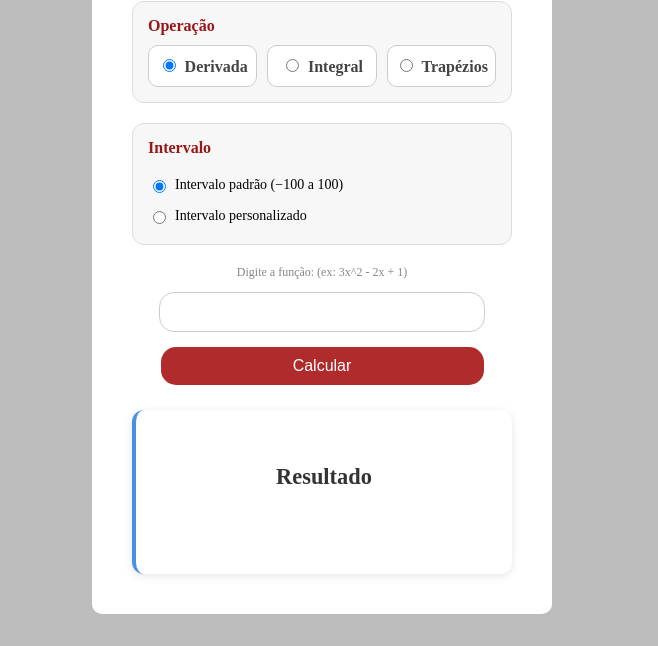
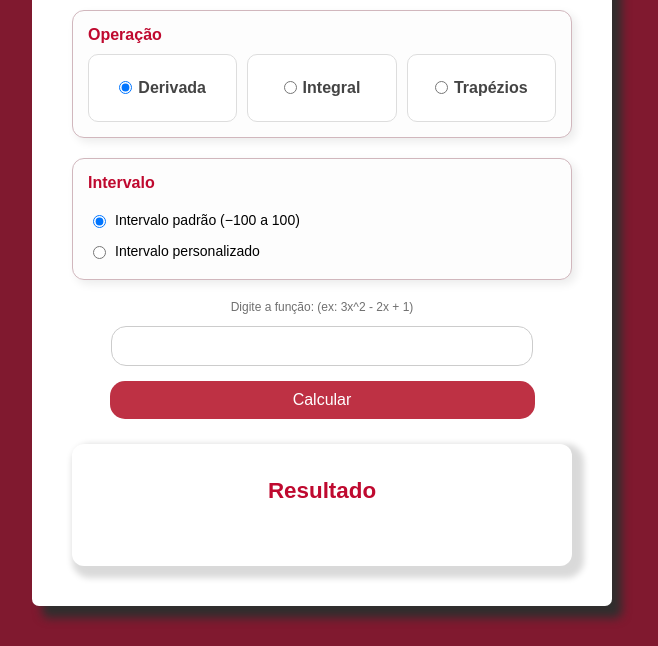
Before and after one commit to EzeGolder/Projeto-Derivada---Scripts, a website: page web/html/index.html in a window 1280 px wide. Shown: the part 154-800 px from the top of the page, without its empty margins (318-976 px from the left). Drawn offline with Linux system fonts and the light colour scheme.

Commit message:
Update index.css

```diff
--- a/web/css/index.css
+++ b/web/css/index.css
@@ -1,78 +1,153 @@
+/* ===========================
+   ESTILO GERAL
+=========================== */
 body {
-  background-color: #bdbdbd;
+  background-color: #80192f; /* Novo fundo */
   display: flex;
   justify-content: center;
   align-items: center;
   height: 100vh;
   margin: 0;
+  font-family: Sans-Serif;
 }
 
 .calculadora-derivada {
   background-color: #ffffff;
   padding: 40px;
   text-align: center;
-  width: 380px;
-  border-radius: 10px;
+  width: 500px;
+  border-radius: 7px;
+  box-shadow: 10px 12px 10px #302e2e; /* Sombra nova */
 }
 
+/* ===========================
+   TÍTULO E EXEMPLO
+=========================== */
 .calculadora-derivada h1 {
-  color: #961818;
+  color: #BF092F;
   margin-bottom: 25px;
 }
 
-
-#modo {
-  margin-bottom: 20px;
-  font-size: 18px;
-  font-weight: bold;
-  display: flex;
-  justify-content: space-around;
-  padding: 10px 0;
-}
-
-#modo label {
-  display: flex;
-  align-items: center;
-  gap: 6px;
-  cursor: pointer;
-}
-
 #exemplo {
-  color: #868686;
+  color: #707070;
   font-size: 12px;
 }
 
+/* ===========================
+   CAMPOS DE INPUT
+=========================== */
 input[type="text"] {
   padding: 10px;
   width: 80%;
   border: 1px solid #ccc;
   border-radius: 15px;
   font-size: 16px;
+  font-family: Sans-Serif;
 }
 
+/* ===========================
+   BOTÕES
+=========================== */
 button {
   margin-top: 15px;
   padding: 10px 20px;
-  background-color: #b02b2b;
+  background-color: #BE3144;
   color: white;
   width: 85%;
   border-radius: 15px;
   font-size: 16px;
   border: none;
+  cursor: pointer;
+  transition: 0.2s;
 }
 
 button:hover {
-  background-color: #822c2c;
+  background-color: #872341;
 }
 
+/* ===========================
+   RESULTADO SIMPLES
+=========================== */
 #resultado {
   margin-top: 25px;
-  font-weight: 600;
-  font-size: 19px;
-  color: #222;
+  font-weight: bolder;
+  font-size: 14px;
+  color: #A53860;
   white-space: pre-line;
 }
 
+/* ===========================
+   GRUPOS EM CARTÕES
+=========================== */
+.grupo-card {
+  background: #fdfdfd;
+  padding: 15px;
+  margin-bottom: 20px;
+  border-radius: 12px;
+  border: 1px solid #d1b7bd;
+  text-align: left;
+  box-shadow: 4px 4px 10px rgba(0,0,0,0.08);
+}
+
+.grupo-card h2 {
+  margin: 0 0 10px 0;
+  color: #BF092F;
+  font-size: 16px;
+  font-weight: 700;
+}
+
+/* ===========================
+   OPÇÕES DE OPERAÇÃO (cartões)
+=========================== */
+.opcoes-operacao {
+  display: flex;
+  justify-content: space-between;
+  gap: 10px;
+}
+
+.card-opcao {
+  background: white;
+  border: 1px solid #ddd;
+  padding: 12px 8px;
+  flex: 1;
+  border-radius: 10px;
+  text-align: center;
+  cursor: pointer;
+  transition: 0.2s ease;
+  font-weight: 600;
+  color: #444;
+  display: flex;
+  align-items: center;
+  justify-content: center;
+  gap: 6px;
+
+  /* padroniza altura */
+  min-height: 42px;
+}
+
+.card-opcao:hover {
+  background: #f8e1e7;
+  border-color: #BE3144;
+  box-shadow: inset 0 0 4px rgba(190,49,68,0.22);
+}
+
+.card-opcao input {
+  margin: 0;
+}
+
+/* ===========================
+   RADIO INLINE
+=========================== */
+.linha-radio {
+  display: flex;
+  align-items: center;
+  gap: 6px;
+  padding: 5px 0;
+}
+
+/* ===========================
+   INTERVALOS
+=========================== */
 #intervalo-opcao {
   margin-top: 20px;
   font-size: 14px;
@@ -91,124 +166,63 @@ button:hover {
   width: 45%;
 }
 
+/* ===========================
+   ÁREA DE RESULTADO GRANDE
+=========================== */
 #resultado-area {
   margin-top: 25px;
   padding: 15px;
-  background: #f4f4f4;
-  border: 2px solid #ccc;
+  background: #faf6f8;
+  border: 2px solid #d4a3ad;
   border-radius: 10px;
-
   text-align: left;
   width: 90%;
   margin-left: auto;
   margin-right: auto;
-
-
-  height: 240px;          /* altura inicial grande */
-  overflow-y: auto;       /* ativa scroll interno se precisar */
-  box-sizing: border-box; /* garante que padding não estoura o tamanho */
+  height: 240px;
+  overflow-y: auto;
+  box-sizing: border-box;
 }
-
 
 #resultado-area h3 {
   margin-top: 0;
-  color: #444;
+  color: #A53860;
   font-size: 18px;
   text-align: center;
 }
 
-#resultado {
-  font-size: 16px;
-  white-space: pre-wrap;
-  word-break: break-word;
-  color: #222;
-}
-
-/* Grupo em cartões */
-.grupo-card {
-  background: #f7f7f7;
-  padding: 15px;
-  margin-bottom: 20px;
-  border-radius: 12px;
-  border: 1px solid #dcdcdc;
-  text-align: left;
-}
-
-.grupo-card h2 {
-  margin: 0 0 10px 0;
-  color: #961818;
-  font-size: 16px;
-  font-weight: 700;
-}
-
-/* Botões de operação em cartões */
-.opcoes-operacao {
-  display: flex;
-  justify-content: space-between;
-  gap: 10px;
-}
-
-.card-opcao {
-  background: white;
-  border: 1px solid #ccc;
-  padding: 10px 5px;
-  flex: 1;
-  border-radius: 10px;
-  text-align: center;
-  cursor: pointer;
-  transition: 0.2s ease;
-  font-weight: 600;
-  color: #444;
-}
-
-.card-opcao:hover {
-  background: #ececec;
-  border-color: #b02b2b;
-}
-
-.card-opcao input {
-  margin-right: 5px;
-}
-
-/* Radio em linha */
-.linha-radio {
-  display: flex;
-  align-items: center;
-  gap: 6px;
-  padding: 5px 0;
-}
-
+/* ===========================
+   PAINEL FINAL DE RESULTADO
+=========================== */
 .painel-resultado {
   margin-top: 20px;
   padding: 18px;
   background: #ffffff;
   border-radius: 12px;
-    box-shadow: 0 2px 10px rgba(0,0,0,0.1);
-    border-left: 4px solid #4a90e2;
+  box-shadow: 6px 6px 6px 6px rgba(0,0,0,0.15);
 }
 
 .painel-resultado h2 {
   margin-top: 0;
   font-size: 1.4rem;
-    color: #333;
+  color: #BF092F;
   margin-bottom: 12px;
   font-weight: 600;
 }
 
 #saida {
-    font-family: "Consolas", "Courier New", monospace;
-    font-size: 1.11rem;
+  font-size: 1.1rem;
   line-height: 1.6;
   white-space: pre-line;
 }
 
 .valor-importante {
   font-weight: bold;
-    color: #0a4b9e;
+  color: #BE3144;
 }
 
 .subsecao {
   margin-top: 12px;
   padding-top: 8px;
-    border-top: 1px solid #e6e6e6;
+  border-top: 1px solid #e6cbd3;
 }
```
Lines whose indentation alone changed are shown as unchanged.
